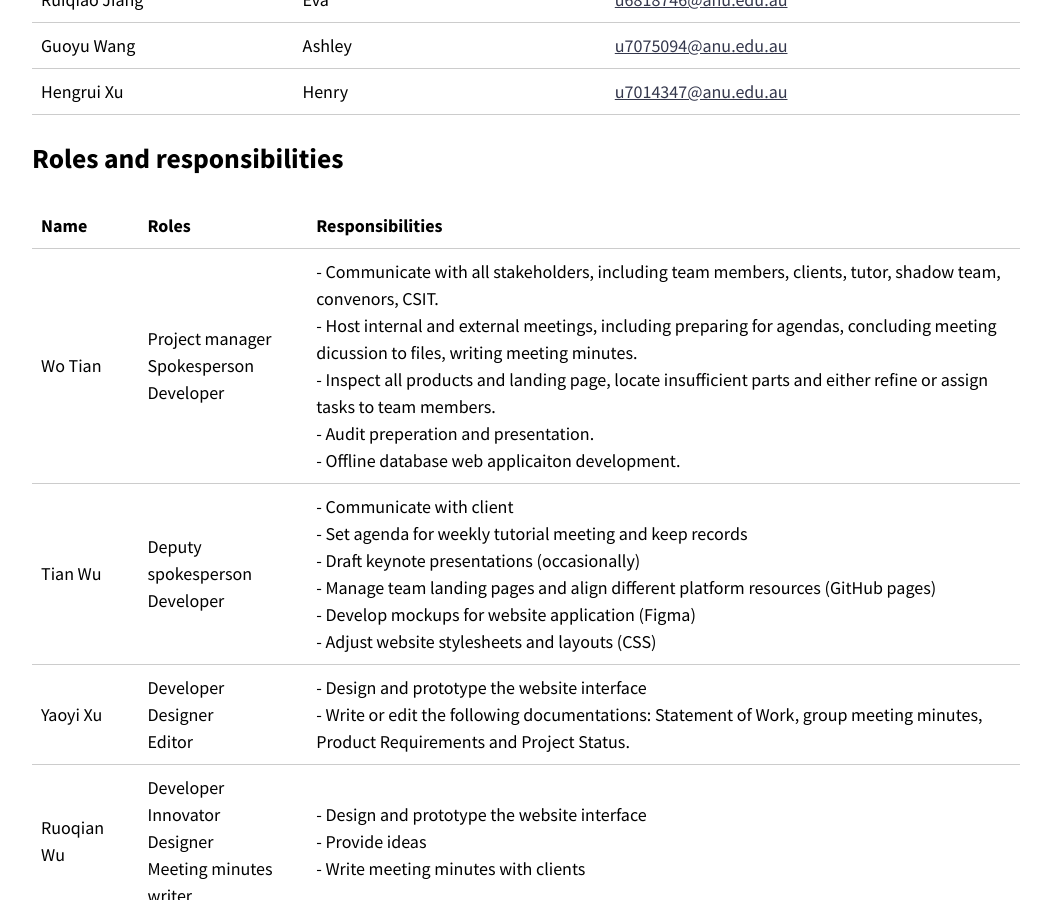
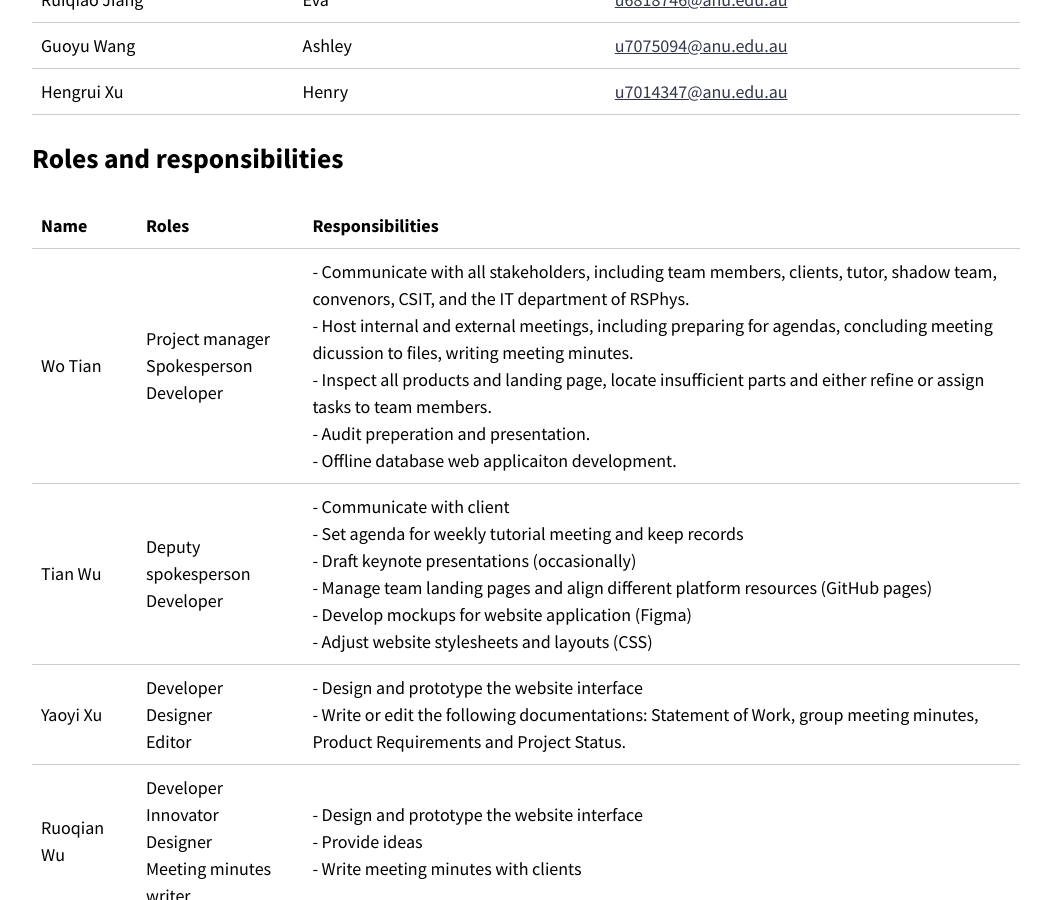
Before and after one commit to optofab/optofab.github.io, a Jekyll site: the page built from team-charter.md, in a window 1280 px wide and 900 px high, scrolled down 931 px. Shown: the whole window, without its empty margins (114-1165 px from the left). Built offline with Jekyll 4.4.1, drawn with Linux system fonts in a browser that asks for light colours; nearby versions of some CDN libraries; emoji names are drawn with the system emoji font.

Commit message:
Update team-charter.md

```diff
--- a/team-charter.md
+++ b/team-charter.md
@@ -32,7 +32,7 @@ tag:
   <tr>
     <td>Wo Tian</td>
     <td>Project manager<br>Spokesperson<br>Developer</td>
-    <td>- Communicate with all stakeholders, including team members, clients, tutor, shadow team, convenors, CSIT. <br>- Host internal and external meetings, including preparing for agendas, concluding meeting dicussion to files, writing meeting minutes. <br>- Inspect all products and landing page, locate insufficient parts and either refine or assign tasks to team members. <br>- Audit preperation and presentation. <br>- Offline database web applicaiton development. </td>
+    <td>- Communicate with all stakeholders, including team members, clients, tutor, shadow team, convenors, CSIT, and the IT department of RSPhys. <br>- Host internal and external meetings, including preparing for agendas, concluding meeting dicussion to files, writing meeting minutes. <br>- Inspect all products and landing page, locate insufficient parts and either refine or assign tasks to team members. <br>- Audit preperation and presentation. <br>- Offline database web applicaiton development. </td>
   </tr>
   <tr>
     <td>Tian Wu</td>
```
